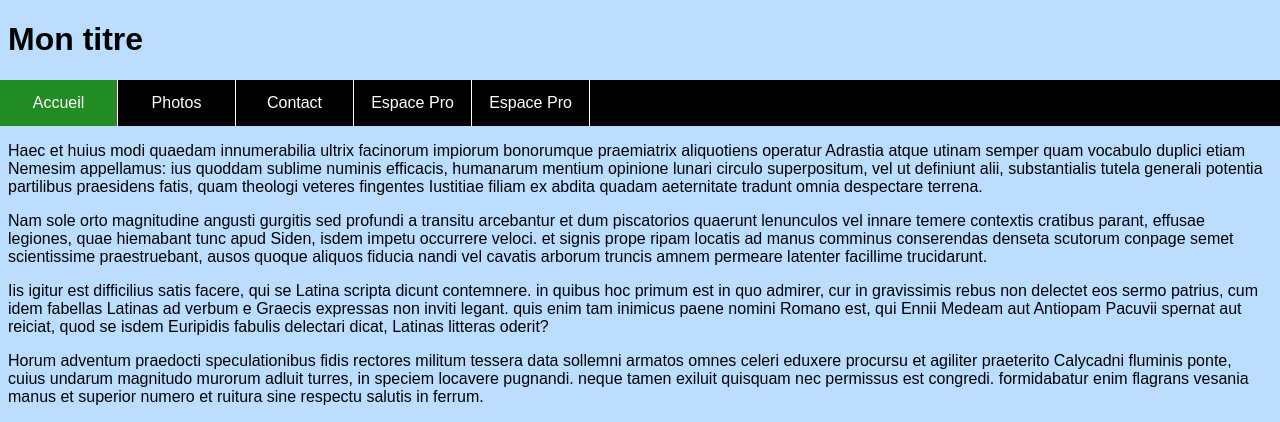
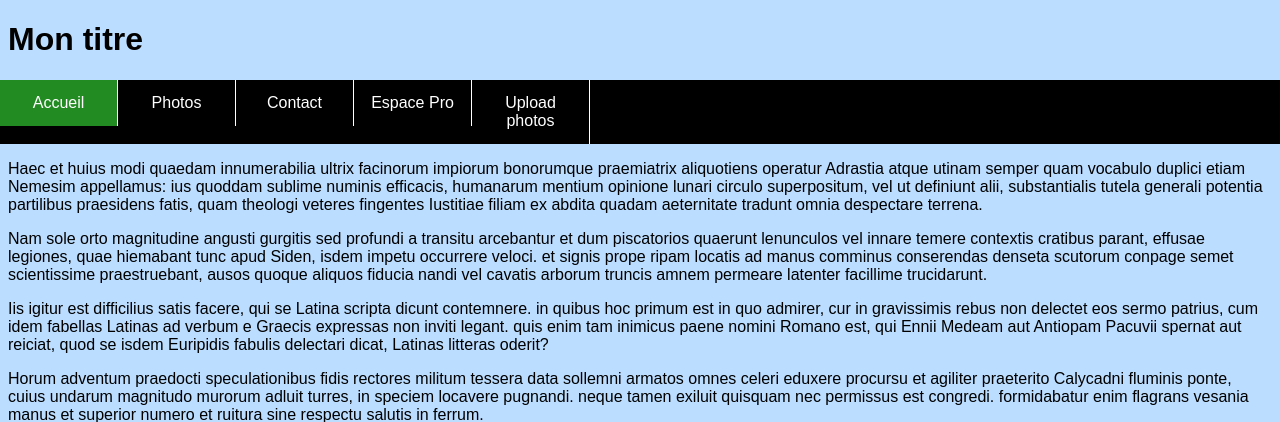
Before and after one commit to SoulRaen/photo-viewer-3il, a PHP site: page /index.php in a window 1280 px wide. Shown: the top 422 px of the page. Run offline with PHP 8.4, Linux system fonts and the light colour scheme.

Commit message:
correction dernier ocmmit

```diff
--- a/php/layout.php
+++ b/php/layout.php
@@ -53,7 +53,7 @@ function getMenu($nomPage = ""){
             <a href="photos.php" class="menu-item"{$pages["Photos"]}>Photos</a>
             <a href="contact.php" class="menu-item"{$pages["Contact"]}>Contact</a>
             <a href="espace-pro.php" class="menu-item"{$pages["Espace Pro"]}>Espace Pro</a>
-            <a href="upload-images.php" class="menu-item"{$pages["Upload images"]}>Espace Pro</a>
+            <a href="upload-images.php" class="menu-item"{$pages["Upload images"]}>Upload photos</a>
         </nav>
 
 EOT;
```
